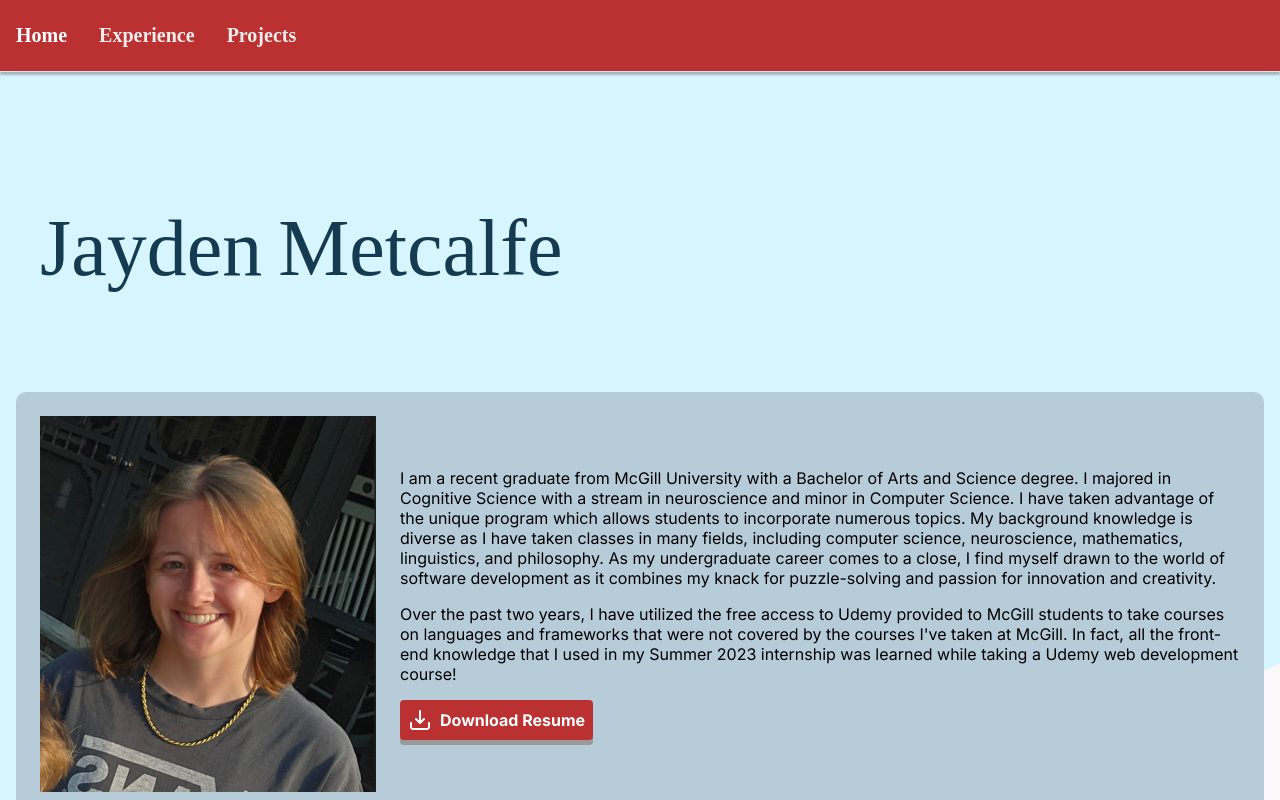
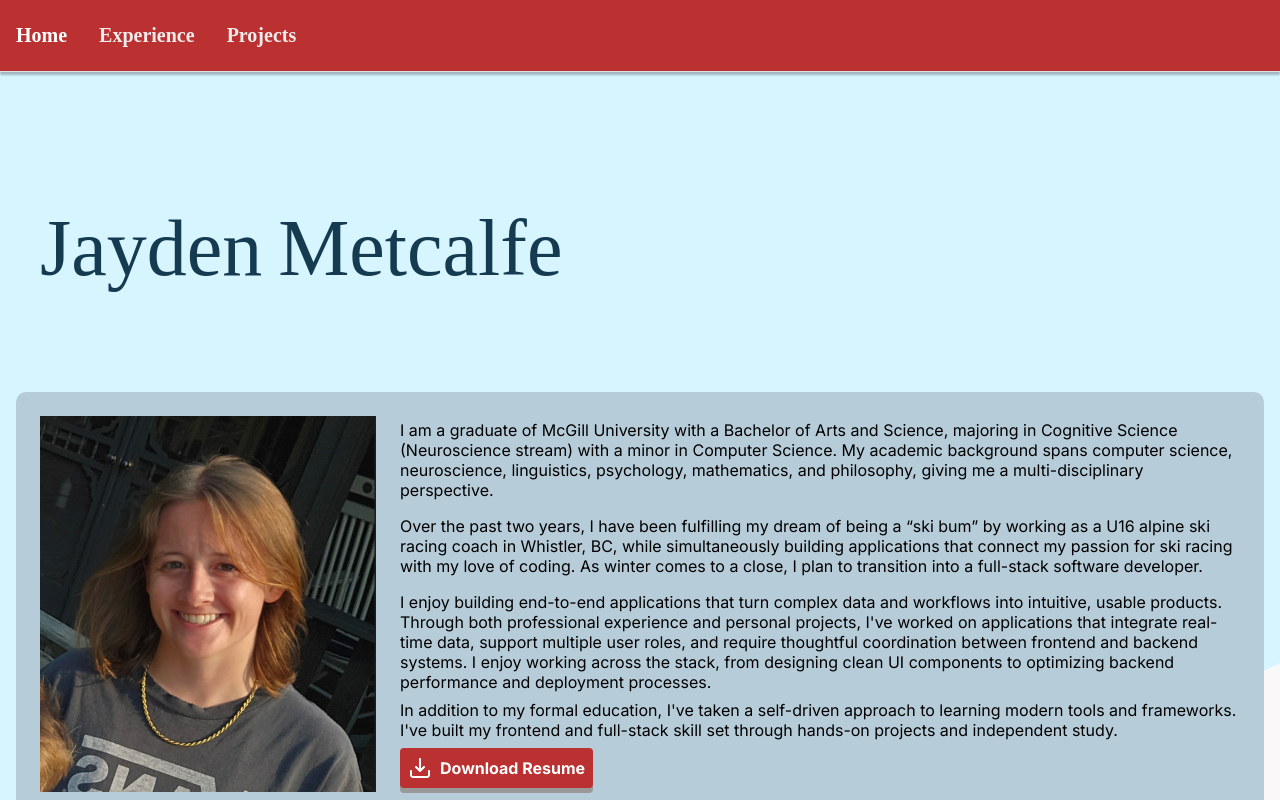
Before and after one commit to jaydenmetcalfe17/HTML-Portfolio, a React (Vite) app: page / in a window 1280 px wide. Shown: the top 800 px of the page. Built offline with nearby package versions, Linux system fonts and the light colour scheme; a web font is replaced by a local one.

Commit message:
Updating about me section

```diff
--- a/src/pages/HomePage.jsx
+++ b/src/pages/HomePage.jsx
@@ -22,10 +22,16 @@ import headshotImg from "../../public/images/headshot-resume.jpg"
                 <div>
                     <div className="about-text">
                         <p className="intro-paragraph">
-                            I am a recent graduate from McGill University with a Bachelor of Arts and Science degree. I majored in Cognitive Science with a stream in neuroscience and minor in Computer Science. I have taken advantage of the unique program which allows students to incorporate numerous topics. My background knowledge is diverse as I have taken classes in many fields, including computer science, neuroscience, mathematics, linguistics, and philosophy. As my undergraduate career comes to a close, I find myself drawn to the world of software development as it combines my knack for puzzle-solving and passion for innovation and creativity.
+                            I am a graduate of McGill University with a Bachelor of Arts and Science, majoring in Cognitive Science (Neuroscience stream) with a minor in Computer Science. My academic background spans computer science, neuroscience, linguistics, psychology, mathematics, and philosophy, giving me a multi-disciplinary perspective.
                         </p>
                         <p className="intro-paragraph">
-                            Over the past two years, I have utilized the free access to Udemy provided to McGill students to take courses on languages and frameworks that were not covered by the courses I've taken at McGill. In fact, all the front-end knowledge that I used in my Summer 2023 internship was learned while taking a Udemy web development course!
+                            Over the past two years, I have been fulfilling my dream of being a “ski bum” by working as a U16 alpine ski racing coach in Whistler, BC, while simultaneously building applications that connect my passion for ski racing with my love of coding. As winter comes to a close, I plan to transition into a full-stack software developer.
+                        </p>
+                        <p>
+                            I enjoy building end-to-end applications that turn complex data and workflows into intuitive, usable products. Through both professional experience and personal projects, I've worked on applications that integrate real-time data, support multiple user roles, and require thoughtful coordination between frontend and backend systems. I enjoy working across the stack, from designing clean UI components to optimizing backend performance and deployment processes.
+                        </p>
+                        <p>
+                            In addition to my formal education, I've taken a self-driven approach to learning modern tools and frameworks. I've built my frontend and full-stack skill set through hands-on projects and independent study.
                         </p>
                     </div>
                     <div className="button-block">
```
